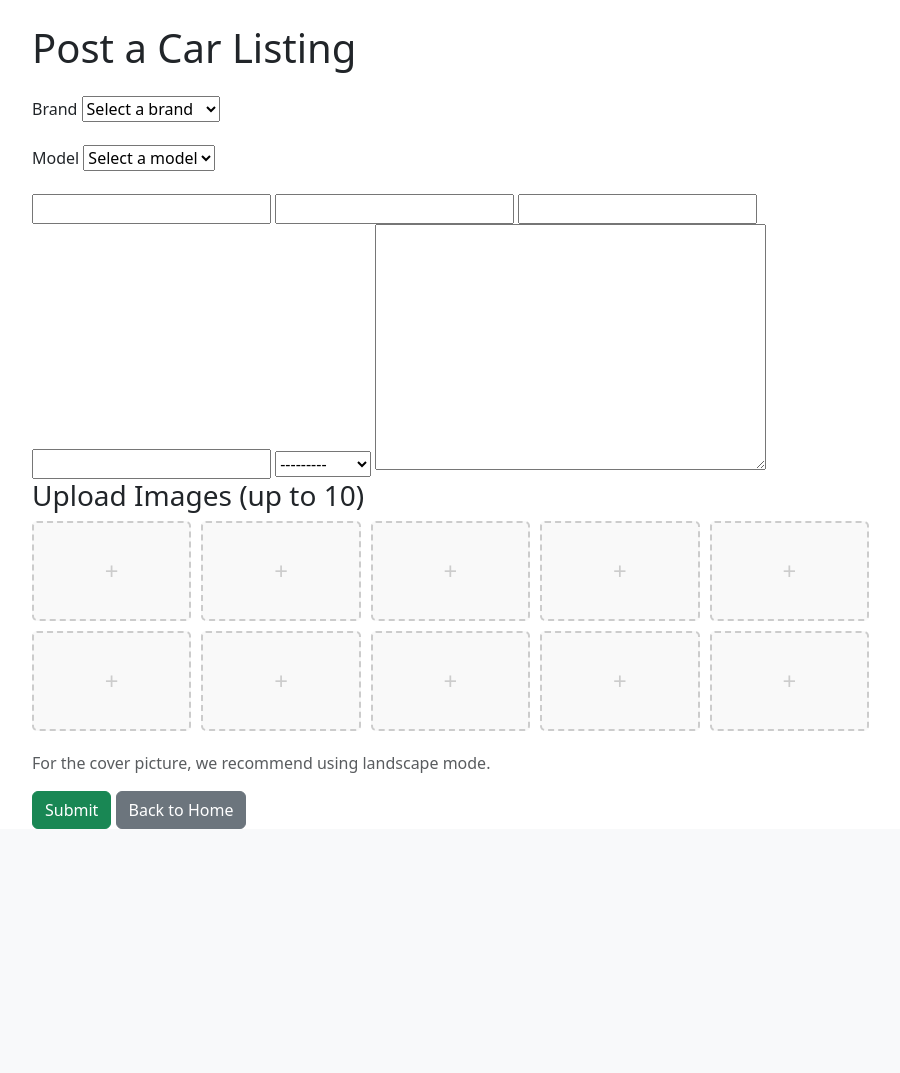
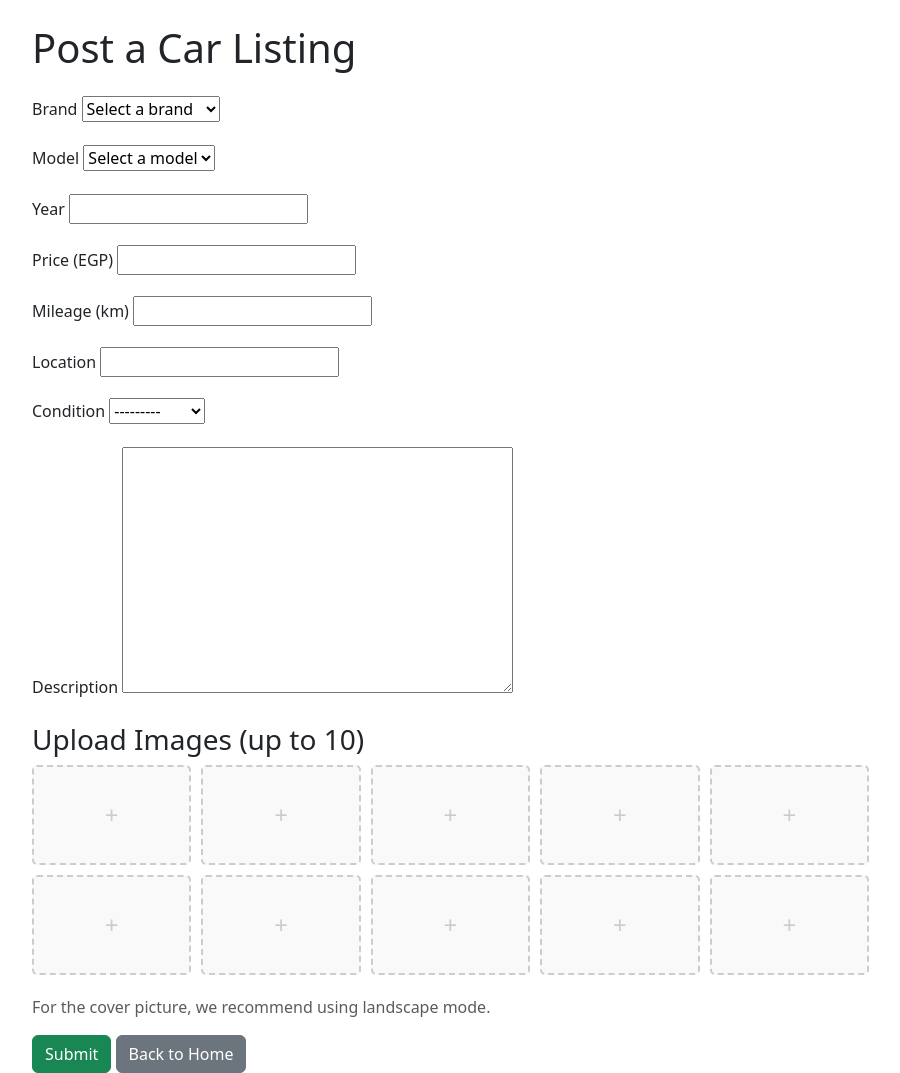
Before and after one commit to mohamedsamirpassion/marketplace, a Django app: page /create/ in a window 1280 px wide. Shown: the part 56-1129 px from the top of the page, without its empty margins (50-950 px from the left). Before the commit the page ends 885 px from the top, so only its background shows below. Run offline with Django 4.2, Linux system fonts and the light colour scheme; a user stored in the database is signed in; data comes from the database, SQL or seed files in the repository; both versions use the stored data as it was after the commit.

Commit message:
Fix listing issues: admin approval, image feedback, form labels, price as integer, new brand/model submission

```diff
--- a/listings/forms.py
+++ b/listings/forms.py
@@ -4,7 +4,7 @@ from .models import Listing, ListingImage, Brand, Model, PendingBrand, PendingMo
 
 class ListingForm(forms.ModelForm):
     brand = forms.ModelChoiceField(queryset=Brand.objects.filter(approved=True), empty_label="Select a brand")
-    model = forms.ModelChoiceField(queryset=Model.objects.none(), empty_label="Select a model")  # Will be populated dynamically
+    model = forms.ModelChoiceField(queryset=Model.objects.none(), empty_label="Select a model")
     new_brand = forms.CharField(max_length=100, required=False, label="New Brand (if not in list)")
     new_model = forms.CharField(max_length=100, required=False, label="New Model (if not in list)")
 
@@ -14,9 +14,7 @@ class ListingForm(forms.ModelForm):
 
     def __init__(self, *args, **kwargs):
         super().__init__(*args, **kwargs)
-        # Add "Other" option to brand dropdown
         self.fields['brand'].choices = [(None, 'Select a brand')] + [(brand.id, brand.name) for brand in Brand.objects.filter(approved=True)] + [('other', 'Other')]
-        # Dynamically update model choices based on selected brand
         if 'brand' in self.data:
             try:
                 brand_id = int(self.data.get('brand'))
@@ -35,18 +33,10 @@ class ListingForm(forms.ModelForm):
         new_brand = cleaned_data.get('new_brand')
         new_model = cleaned_data.get('new_model')
 
-        # Handle "Other" brand
-        if str(brand) == 'other':
-            if not new_brand:
-                self.add_error('new_brand', 'Please specify the new brand.')
-            else:
-                cleaned_data['brand'] = new_brand  # Will be handled in the view
-        # Handle "Other" model
-        if str(model) == 'other':
-            if not new_model:
-                self.add_error('new_model', 'Please specify the new model.')
-            else:
-                cleaned_data['model'] = new_model  # Will be handled in the view
+        if str(brand) == 'other' and not new_brand:
+            self.add_error('new_brand', 'Please specify the new brand.')
+        if str(model) == 'other' and not new_model:
+            self.add_error('new_model', 'Please specify the new model.')
 
         return cleaned_data
 
--- a/listings/models.py
+++ b/listings/models.py
@@ -5,7 +5,7 @@ User = get_user_model()
 
 class Brand(models.Model):
     name = models.CharField(max_length=100, unique=True)
-    approved = models.BooleanField(default=True)  # Prebuilt brands are approved by default
+    approved = models.BooleanField(default=True)
 
     def __str__(self):
         return self.name
@@ -13,10 +13,10 @@ class Brand(models.Model):
 class Model(models.Model):
     brand = models.ForeignKey(Brand, on_delete=models.CASCADE, related_name='models')
     name = models.CharField(max_length=100)
-    approved = models.BooleanField(default=True)  # Prebuilt models are approved by default
+    approved = models.BooleanField(default=True)
 
     class Meta:
-        unique_together = ('brand', 'name')  # Ensure no duplicate models per brand
+        unique_together = ('brand', 'name')
 
     def __str__(self):
         return f"{self.brand.name} {self.name}"
@@ -40,10 +40,10 @@ class PendingModel(models.Model):
 
 class Listing(models.Model):
     seller = models.ForeignKey(User, on_delete=models.CASCADE)
-    brand = models.ForeignKey(Brand, on_delete=models.CASCADE)  # Replaces 'make'
-    model = models.ForeignKey(Model, on_delete=models.CASCADE)  # Replaces 'model'
+    brand = models.ForeignKey(Brand, on_delete=models.CASCADE)
+    model = models.ForeignKey(Model, on_delete=models.CASCADE)
     year = models.IntegerField()
-    price = models.DecimalField(max_digits=10, decimal_places=2)
+    price = models.IntegerField()  # Changed to IntegerField
     mileage = models.IntegerField()
     location = models.CharField(max_length=100)
     condition = models.CharField(max_length=50, choices=[
@@ -53,6 +53,7 @@ class Listing(models.Model):
     ])
     description = models.TextField()
     date_posted = models.DateTimeField(auto_now_add=True)
+    approved = models.BooleanField(default=False)  # New field for admin approval
 
     def __str__(self):
         return f"{self.brand.name} {self.model.name} ({self.year})"
--- a/listings/templates/listings/create_listing.html
+++ b/listings/templates/listings/create_listing.html
@@ -2,6 +2,11 @@
 {% block title %}Post a Car Listing{% endblock %}
 {% block content %}
     <h1 class="mb-4">Post a Car Listing</h1>
+    {% if messages %}
+        {% for message in messages %}
+            <div class="alert alert-{{ message.tags }}">{{ message }}</div>
+        {% endfor %}
+    {% endif %}
     <form method="post" enctype="multipart/form-data" class="w-75">
         {% csrf_token %}
         {{ form.non_field_errors }}
@@ -25,18 +30,43 @@
             {{ form.new_model }}
             {{ form.new_model.errors }}
         </div>
+        <div class="mb-3">
+            <label for="id_year" class="form-label">Year</label>
             {{ form.year }}
+            {{ form.year.errors }}
+        </div>
+        <div class="mb-3">
+            <label for="id_price" class="form-label">Price (EGP)</label>
             {{ form.price }}
+            {{ form.price.errors }}
+        </div>
+        <div class="mb-3">
+            <label for="id_mileage" class="form-label">Mileage (km)</label>
             {{ form.mileage }}
+            {{ form.mileage.errors }}
+        </div>
+        <div class="mb-3">
+            <label for="id_location" class="form-label">Location</label>
             {{ form.location }}
+            {{ form.location.errors }}
+        </div>
+        <div class="mb-3">
+            <label for="id_condition" class="form-label">Condition</label>
             {{ form.condition }}
+            {{ form.condition.errors }}
+        </div>
+        <div class="mb-3">
+            <label for="id_description" class="form-label">Description</label>
             {{ form.description }}
+            {{ form.description.errors }}
+        </div>
         <h3>Upload Images (up to 10)</h3>
         {{ image_formset.management_form }}
         <div class="image-upload-grid">
             {% for form in image_formset %}
                 <div class="image-upload-slot">
                     {{ form.image }}
+                    <span class="file-name" style="font-size: 12px; color: #666; display: none;"></span>
                 </div>
             {% endfor %}
         </div>
@@ -63,6 +93,7 @@
             display: flex;
             align-items: center;
             justify-content: center;
+            flex-direction: column;
         }
         .image-upload-slot input[type="file"] {
             width: 100%;
@@ -94,7 +125,6 @@
             } else {
                 newBrandField.style.display = 'none';
             }
-            // Update model dropdown based on selected brand
             fetch(`/get-models/?brand_id=${this.value}`)
                 .then(response => response.json())
                 .then(data => {
@@ -115,5 +145,20 @@
                 newModelField.style.display = 'none';
             }
         });
+
+        // Show file name after upload
+        document.querySelectorAll('.image-upload-slot input[type="file"]').forEach(input => {
+            input.addEventListener('change', function() {
+                const fileNameSpan = this.parentElement.querySelector('.file-name');
+                if (this.files.length > 0) {
+                    fileNameSpan.textContent = this.files[0].name;
+                    fileNameSpan.style.display = 'block';
+                    this.parentElement.querySelector('::before').style.display = 'none';
+                } else {
+                    fileNameSpan.textContent = '';
+                    fileNameSpan.style.display = 'none';
+                }
+            });
+        });
     </script>
 {% endblock %}
--- a/listings/views.py
+++ b/listings/views.py
@@ -1,11 +1,12 @@
 from django.shortcuts import render, redirect
 from django.contrib.auth.decorators import login_required
 from django.http import JsonResponse
+from django.contrib import messages
 from .models import Listing, ListingImage, Brand, Model, PendingBrand, PendingModel
 from .forms import ListingForm, ListingImageFormSet
 
 def home(request):
-    listings = Listing.objects.all()
+    listings = Listing.objects.filter(approved=True)  # Only show approved listings
     return render(request, 'listings/home.html', {'listings': listings})
 
 def listing_detail(request, pk):
@@ -21,18 +22,26 @@ def create_listing(request):
             # Handle brand
             brand_data = form.cleaned_data['brand']
             new_brand = form.cleaned_data['new_brand']
-            if isinstance(brand_data, str):  # New brand submitted
-                brand, _ = Brand.objects.get_or_create(name=new_brand, approved=False)
-                PendingBrand.objects.get_or_create(name=new_brand, submitted_by=request.user)
+            if str(brand_data) == 'other':
+                if new_brand:
+                    brand, _ = Brand.objects.get_or_create(name=new_brand, approved=False)
+                    PendingBrand.objects.get_or_create(name=new_brand, submitted_by=request.user)
+                else:
+                    messages.error(request, "Please specify a new brand.")
+                    return render(request, 'listings/create_listing.html', {'form': form, 'image_formset': image_formset})
             else:
                 brand = brand_data
 
             # Handle model
             model_data = form.cleaned_data['model']
             new_model = form.cleaned_data['new_model']
-            if isinstance(model_data, str):  # New model submitted
-                model, _ = Model.objects.get_or_create(brand=brand, name=new_model, approved=False)
-                PendingModel.objects.get_or_create(brand=brand, name=new_model, submitted_by=request.user)
+            if str(model_data) == 'other':
+                if new_model:
+                    model, _ = Model.objects.get_or_create(brand=brand, name=new_model, approved=False)
+                    PendingModel.objects.get_or_create(brand=brand, name=new_model, submitted_by=request.user)
+                else:
+                    messages.error(request, "Please specify a new model.")
+                    return render(request, 'listings/create_listing.html', {'form': form, 'image_formset': image_formset})
             else:
                 model = model_data
 
@@ -41,6 +50,7 @@ def create_listing(request):
             listing.seller = request.user
             listing.brand = brand
             listing.model = model
+            listing.approved = False  # Require admin approval
             listing.save()
 
             # Save images
@@ -48,6 +58,7 @@ def create_listing(request):
                 if image_form.cleaned_data.get('image'):
                     ListingImage.objects.create(listing=listing, image=image_form.cleaned_data['image'])
 
+            messages.success(request, "Your listing has been submitted for admin approval.")
             return redirect('home')
     else:
         form = ListingForm()
```
Also changed, not shown: listings/admin.py (+17 -1 lines), db.sqlite3, listings/migrations/0004_listing_approved_alter_listing_price.py (added), media/listing_images/Toyota_Corolla_2017_2nd_aqkStCN.jpg (added), media/listing_images/Toyota_Corolla_2017_7KHCNyf.jpg (added). Lines whose indentation alone changed are shown as unchanged.
